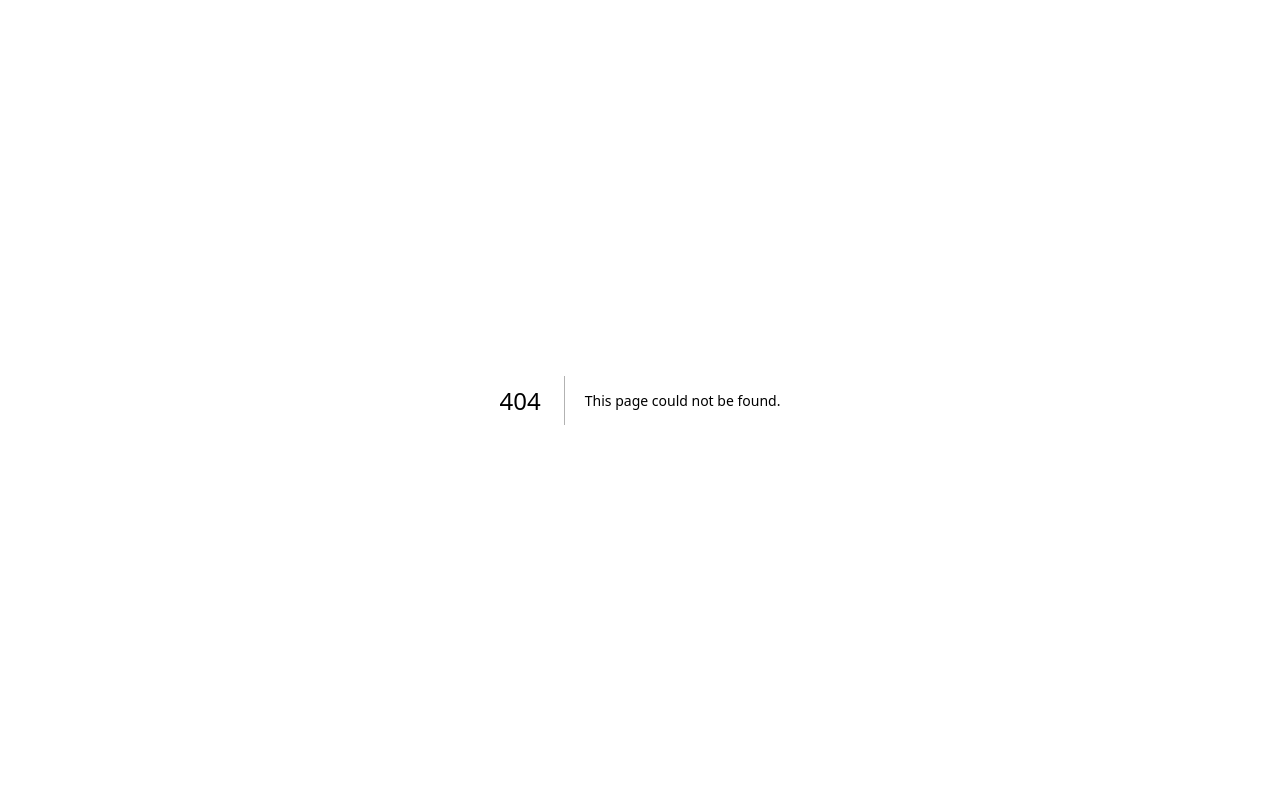
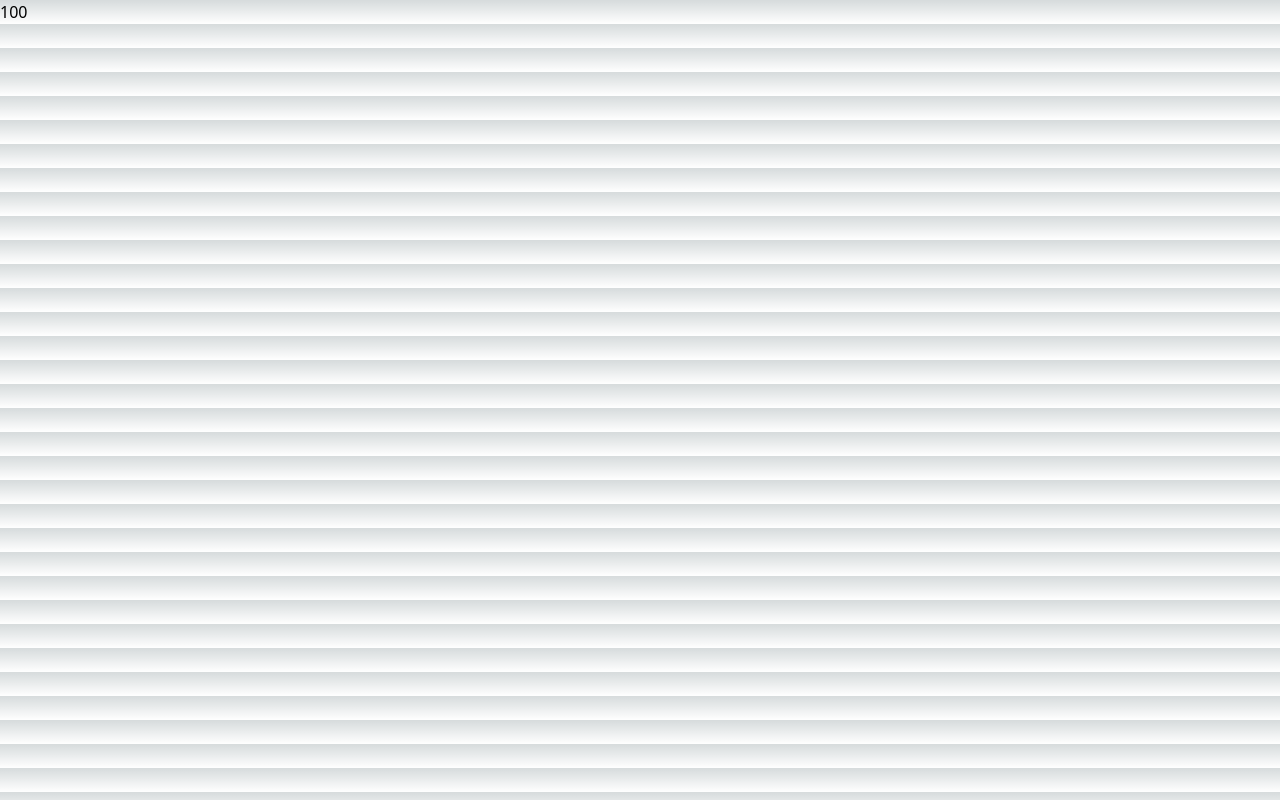
Before and after one commit to heberGustavo/react-with-next-web, a Next.js app in the folder execicios/: page /basicos/propsSomenteLeitura in a window 1280 px wide. Before the commit this address had no page. Built offline with nearby package versions, Linux system fonts and the light colour scheme.

Commit message:
Props read only

```diff
--- /dev/null
+++ b/execicios/components/SomaUm.jsx
@@ -0,0 +1,8 @@
+export default function SomaUm(props){
+    //props.numero ++ -- I Can't make it
+    return(
+        <>
+            <div>{props.numero + 1}</div>
+        </>
+    );
+}
--- /dev/null
+++ b/execicios/src/pages/basicos/propsSomenteLeitura.jsx
@@ -0,0 +1,5 @@
+import SomaUm from "../../../components/SomaUm";
+
+export default function propsSomenteLeitura(){
+    return <SomaUm numero={99}/>
+}
--- a/execicios/src/pages/basicos/usandoTitulo.jsx
+++ b/execicios/src/pages/basicos/usandoTitulo.jsx
@@ -4,6 +4,8 @@ export default function usandoTitulo(){
     return(
         <>
             <Titulo title="Teste" subtitle="subtitulo"/>
+            <br />
+            <Titulo title="Teste Props" subtitle="subtitulo Props"/>
         </>
     );
 }
```
Also changed, not shown: execicios/components/TituloProps.jsx (added, +8 -0 lines).
